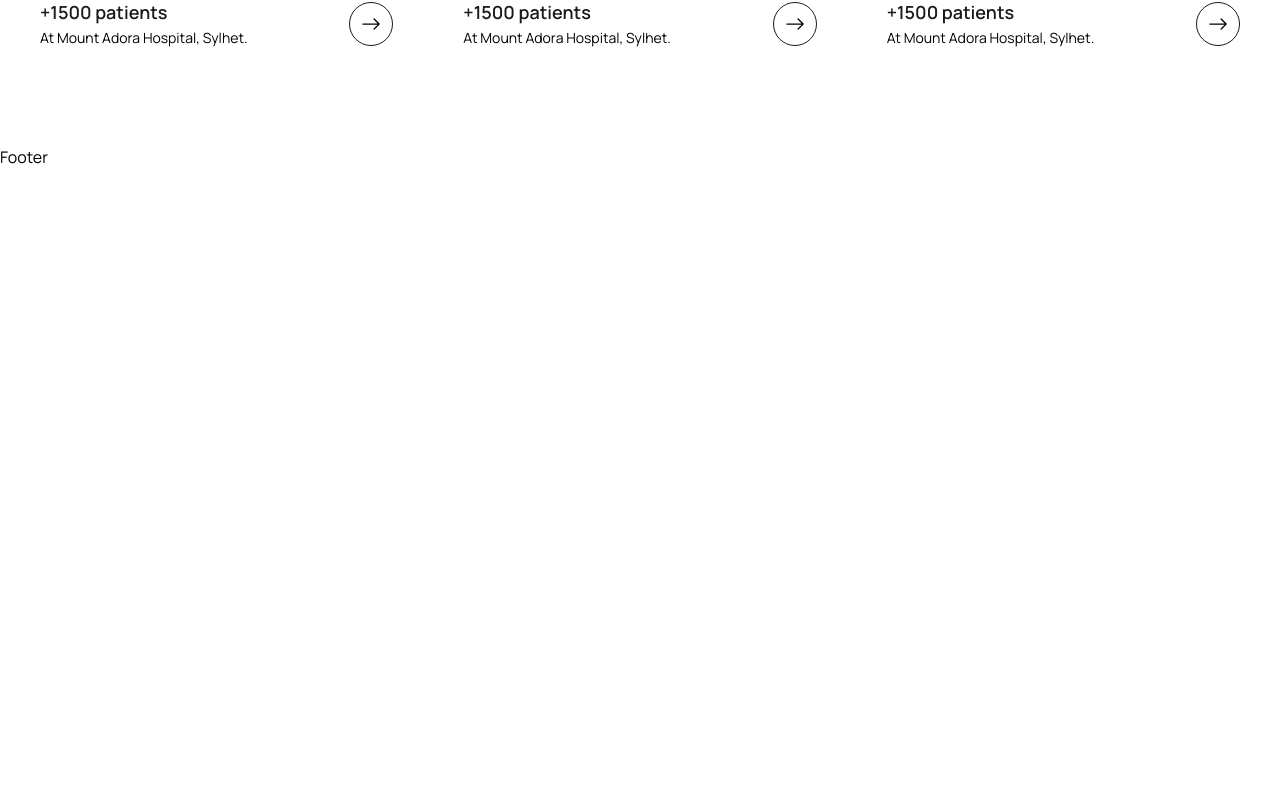
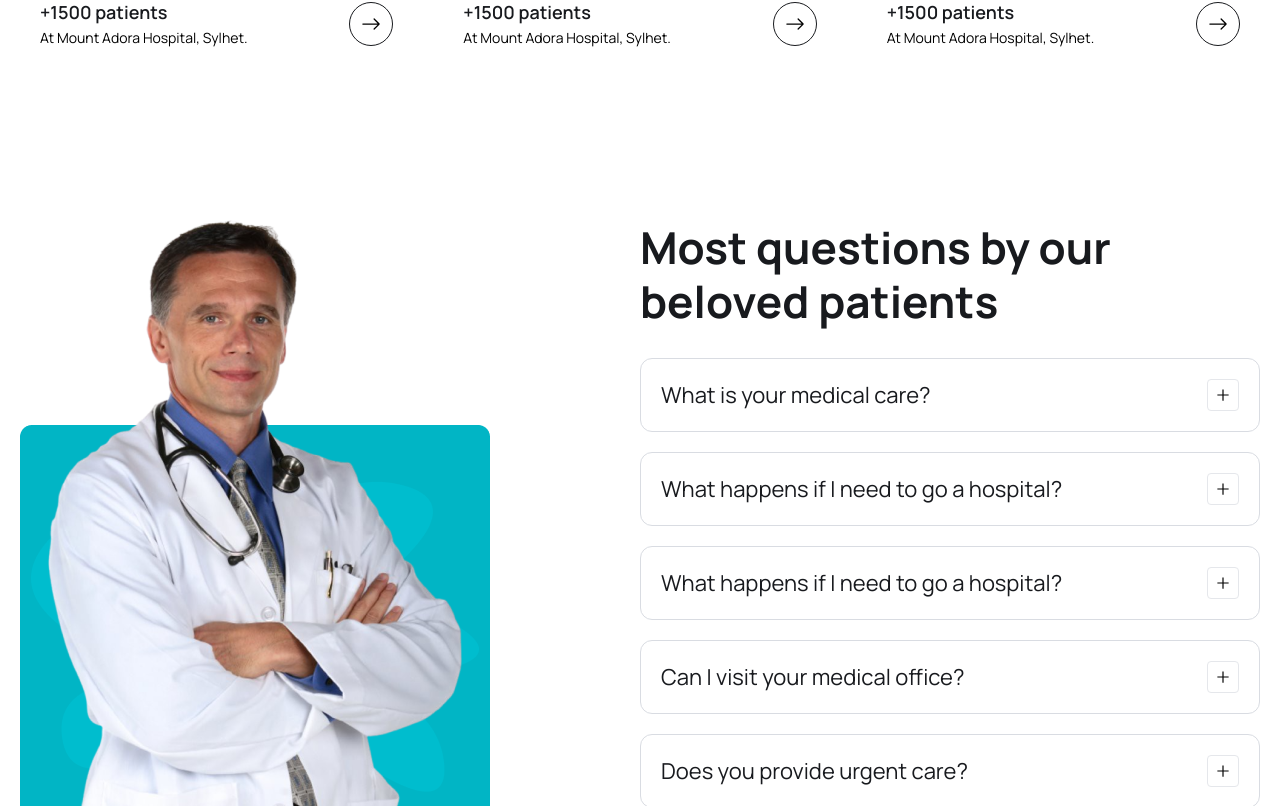
Before and after one commit to Sark-o07/HealthCare_Booking_Website, a React (Vite) app in the folder frontend/: page / in a window 1280 px wide. Shown: the part 4674-5480 px from the top of the page. Before the commit the page ends 4843 px from the top, so only its background shows below. Built offline with nearby package versions, Linux system fonts and the light colour scheme.

Commit message:
new file:   frontend/src/components/Faq/FaqItem.jsx 	new file:   frontend/src/components/Faq/FaqList.jsx 	modified:   frontend/src/pages/Home.jsx     feat:       added the FAQs section to the homepage.

```diff
--- /dev/null
+++ b/frontend/src/components/Faq/FaqItem.jsx
@@ -0,0 +1,36 @@
+import {useState} from 'react'
+import { AiOutlineMinus, AiOutlinePlus } from 'react-icons/ai';
+
+export const FaqItem = (props) => {
+    const { content, question } = props.item;
+
+    const [isOpen, setIsOpen] = useState(false);
+
+    const toggleAccordion = () => {
+        setIsOpen(!isOpen)
+    }
+  return (
+    <div className="p-3 lg:p-5 rounded-[12px] border border-solid border-[#D9DCE2]
+      mb-5 cursor-pointer">
+        <div className="flex items-center justify-between gap-5"
+          onClick={toggleAccordion}>
+            <h4 className='text-[16px] leading-7 lg:text-[22px] lg:leading-8 text-headingColor'>
+                {question}
+            </h4>
+            <div className={`${isOpen && "bg-primaryColor text-white border-none"}
+              w-7 h-7 lg:w-8 lg:h-8 border border-solid borde-[#141F21] rounded flex
+              items-center justify-center`}>
+                {isOpen? <AiOutlineMinus /> : <AiOutlinePlus />}
+            </div>
+        </div>
+        {isOpen && (
+            <div className="mt-4">
+                <p className="text-[14px] leading-6 lg:text-[16px] lg:leading-7 font-[400]
+                  text-textColor">
+                    {content}
+                </p>
+            </div>
+        )}
+    </div>
+  )
+}
--- /dev/null
+++ b/frontend/src/components/Faq/FaqList.jsx
@@ -0,0 +1,14 @@
+import React from 'react'
+import { FaqItem } from './FaqItem';
+import { faqs } from "../../assets/data/faqs";
+
+
+export const FaqList = () => {
+  return (
+    <ul className='mt-[30px]'>
+        {faqs.map((item, index) => (
+            <FaqItem item={item} key={index} />
+        ))}
+    </ul>
+  )
+}
--- a/frontend/src/pages/Home.jsx
+++ b/frontend/src/pages/Home.jsx
@@ -8,6 +8,7 @@
 import featureImg from "../assets/images/feature-img.png";
 import videoIcon from "../assets/images/video-icon.png";
 import avatarIcon from "../assets/images/avatar-icon.png";
+import faqImg from "../assets/images/faq-img.png";
 
 import { About } from '../components/About/About';
 
@@ -15,6 +16,7 @@
 import {BsArrowRight} from "react-icons/bs"
 import { ServiceList } from '../components/Services/ServiceList';
 import { DoctorList } from '../components/Doctors/DoctorList';
+import { FaqList } from '../components/Faq/FaqList';
 
 
 
@@ -279,6 +281,24 @@
       </section>
       {/*========= our great doctors end ========= */}
 
+      {/*========= faq section =============== */}
+      <section>
+        <div className="container">
+          <div className="flex justify-between gap-[50px] lg:gap-0">
+            <div className="w-1/2 hidden md:block">
+              <img src={faqImg} alt="" />
+            </div>
+
+            <div className="w-full md:w-1/2">
+              <h2 className='heading'>Most questions by our beloved patients</h2>
+              <FaqList />
+            </div>
+
+          </div>
+        </div>
+      </section>
+      {/*========= faq section end ============= */}
+
     </>
   );
 };
```
